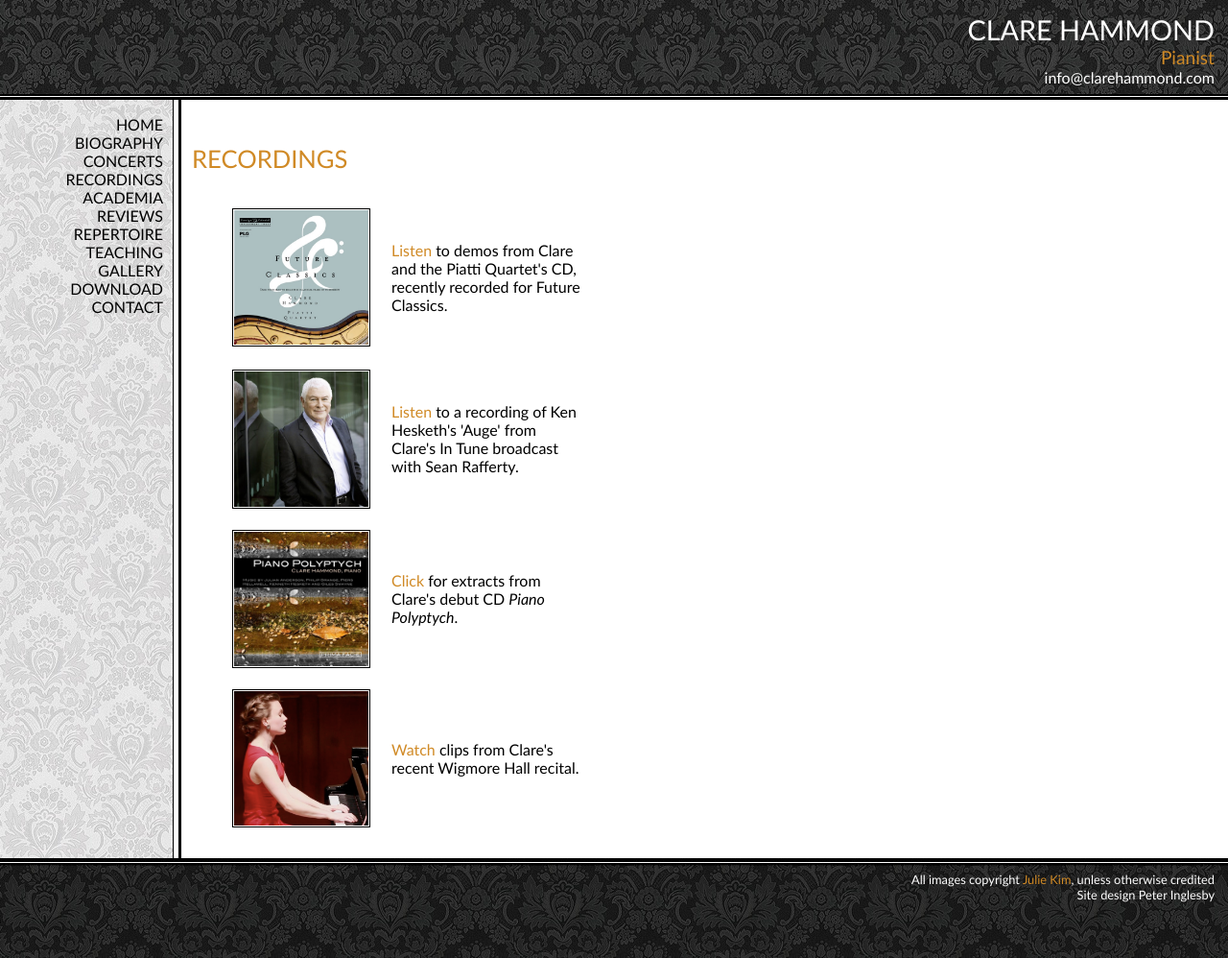
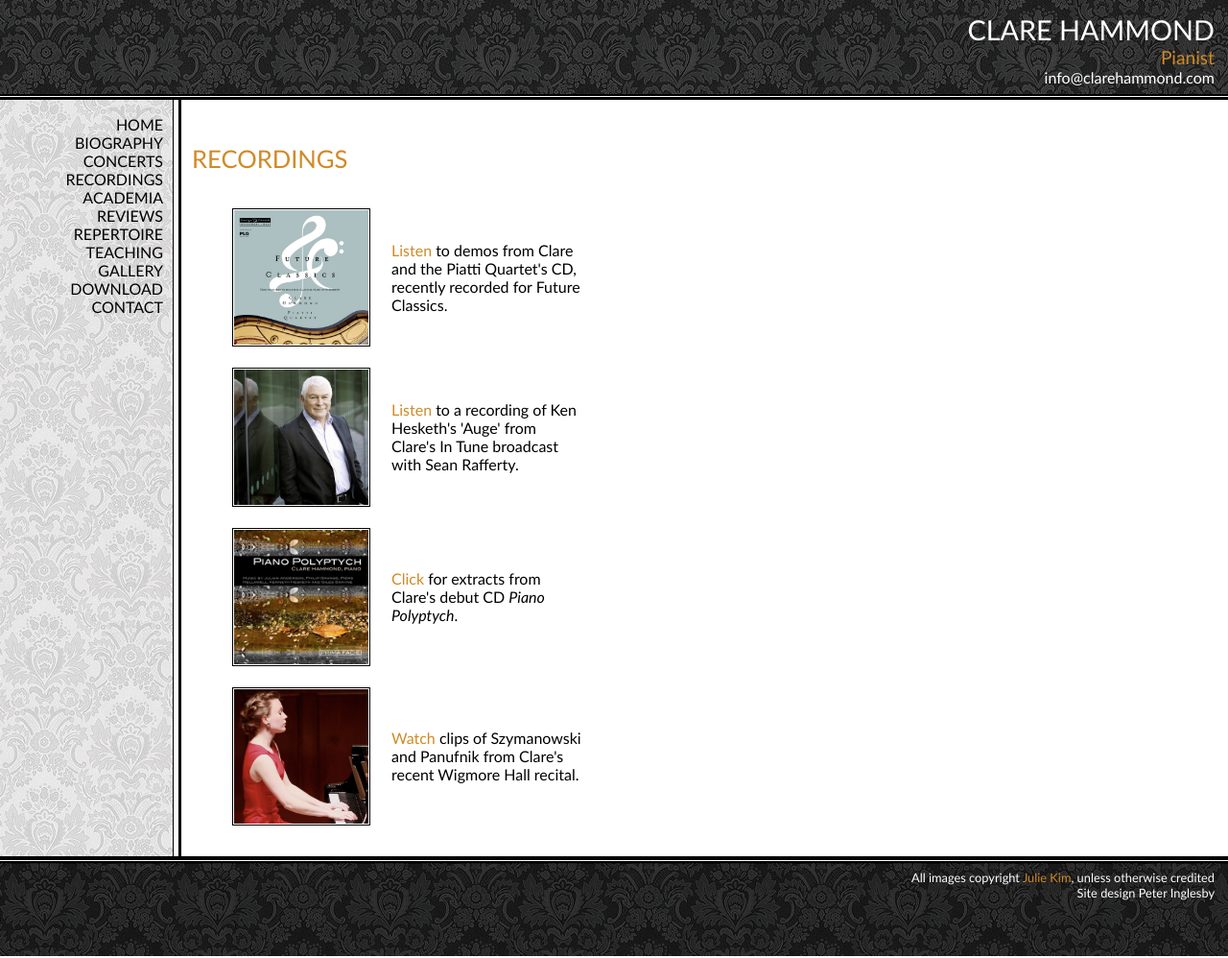
Before and after one commit to hammonc/clarehammond.com, a Jekyll site: the page built from recordings.html, in a window 1280 px wide. Shown: the whole page at 96% size. Built offline with Jekyll 4.4.1, drawn with Linux system fonts in a browser that asks for light colours.

Commit message:
recordings update

```diff
--- a/recordings.html
+++ b/recordings.html
@@ -13,7 +13,6 @@ layout: no-image
     rel="height:450,width:600,scrollbars:1,status:1,resizable:0">Listen</a>
     to demos from Clare and the Piatti Quartet's CD, recently recorded for Future Classics.</td>
   </tr>
-<table id="recording-links">
   <tr>
     <td><a href="in-tune.html" class="popupwindow"
     rel="height:450,width:450,scrollbars:1,status:1,resizable:0"><img src="resources/in-tune.jpg"
@@ -36,6 +35,6 @@ layout: no-image
     class="recording-link-img" /></a></td>
     <td><a href="wigmore.html" class="popupwindow"
     rel="height:750,width:550,scrollbars:1,status:1,resizable:0">Watch</a>
-      clips from Clare's recent Wigmore Hall recital.</td>
+      clips of Szymanowski and Panufnik from Clare's recent Wigmore Hall recital.</td>
   </tr>
 </table>
```
